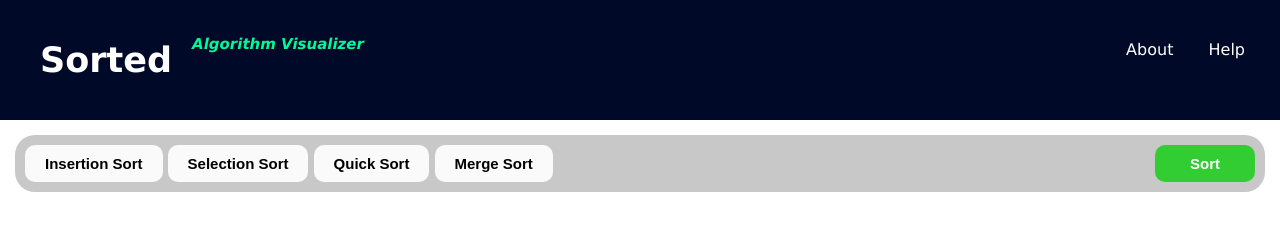
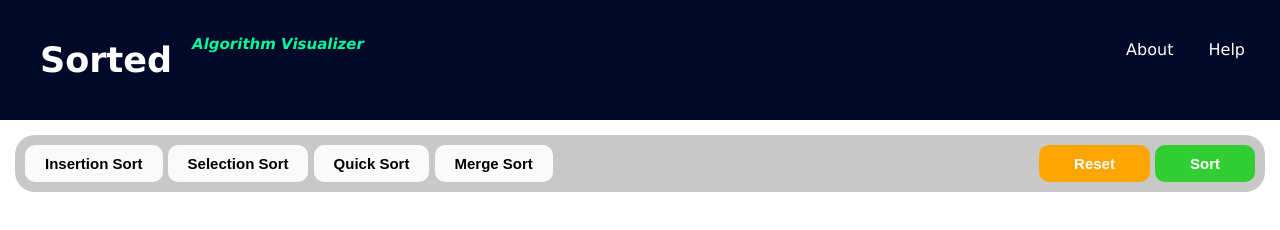
Before and after one commit to ManoahKinnaert/Sorted, a plain HTML site: page Sorted/index.html in a window 1280 px wide. Drawn offline with Linux system fonts and the light colour scheme.

Commit message:
added reset button

```diff
--- a/Sorted/index.html
+++ b/Sorted/index.html
@@ -30,6 +30,7 @@
                 <button class="algo-btn">Merge Sort</button>
             </div>
             <div class="algo-control-frame">
+                <button class="reset-btn">Reset</button>
                 <button class="sort-btn">Sort</button>
             </div>
         </div>
--- a/Sorted/styles/sort-selection.css
+++ b/Sorted/styles/sort-selection.css
@@ -44,3 +44,20 @@
     background-color: lime;
     cursor: pointer;
 }
+
+.reset-btn {
+    color: white;
+    background-color: orange;
+
+    font-size: 15px;
+    font-weight: bold;
+    padding: 10px 35px 10px 35px;
+    border: none;
+    border-radius: 10px;
+}
+
+.reset-btn:hover {
+    color: black;
+    background-color: yellow;
+    cursor: pointer;
+}
```
